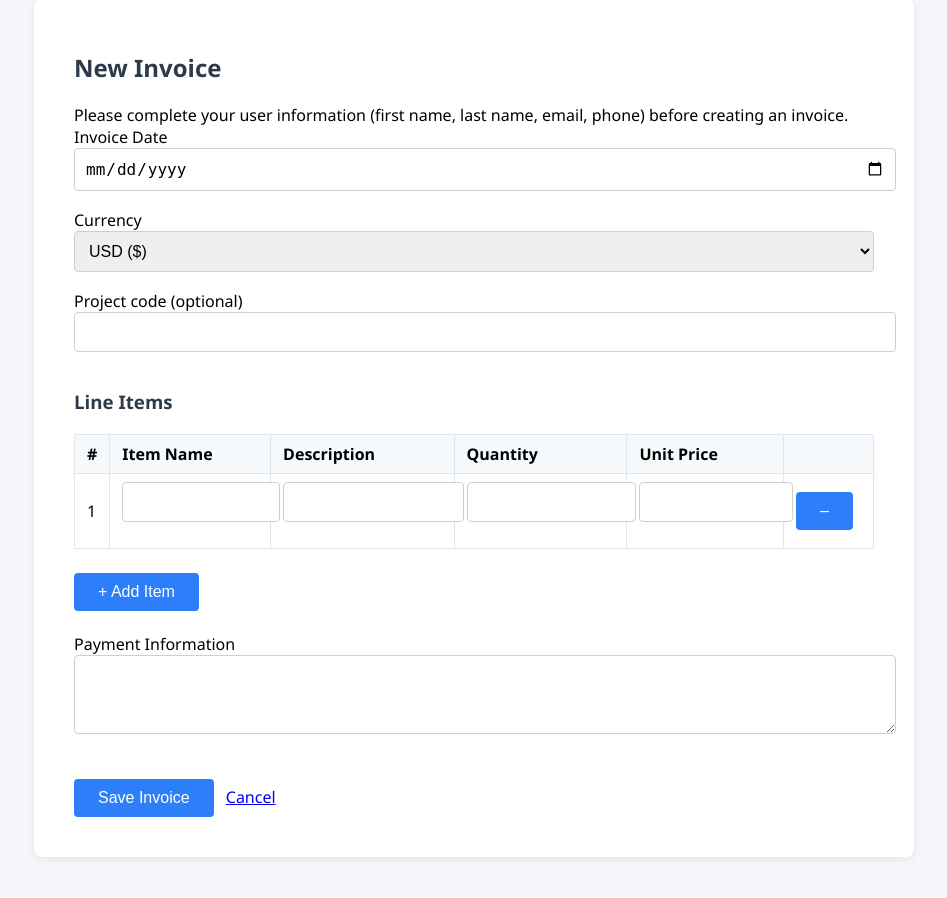
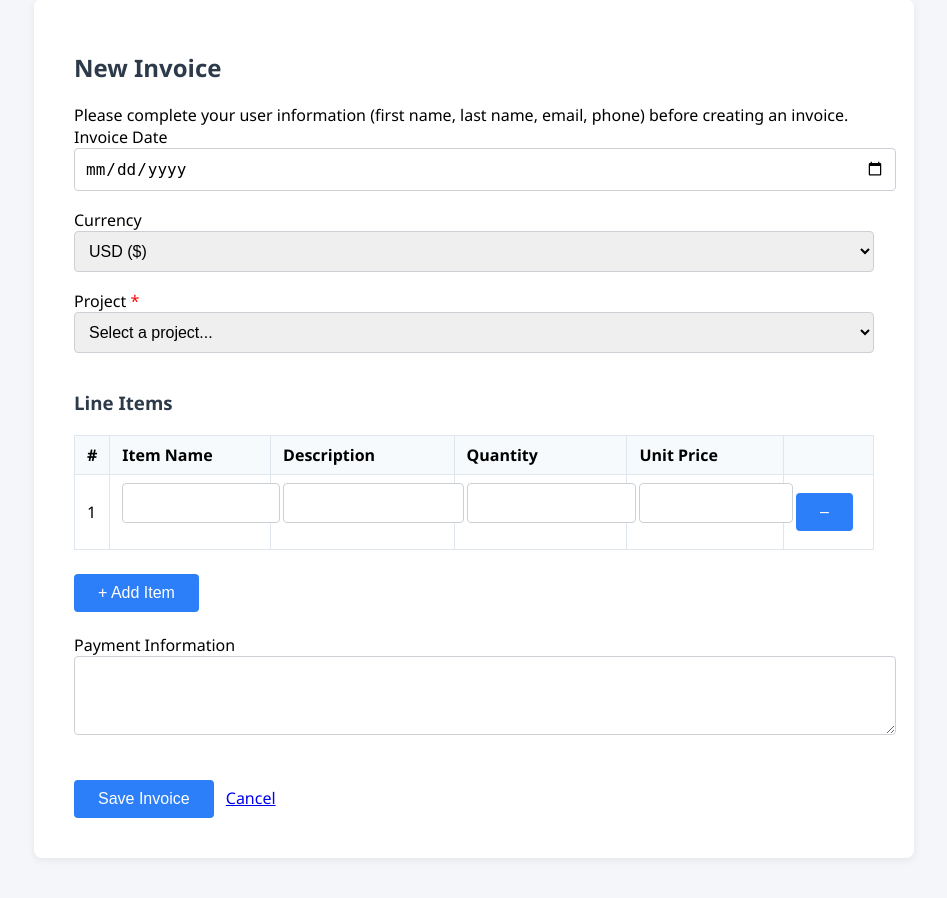
Before and after one commit to Tellesy/invoice-maker-lite, a Flask app: page /invoices/new in a window 1280 px wide. Shown: the part 41-939 px from the top of the page, without its empty margins (166-1113 px from the left). Before the commit the page ends 902 px from the top, so only its background shows below. Run offline with Flask 3, Linux system fonts and the light colour scheme; the visitor is signed in with stand-in values (Sample User, id 1); data comes from the database, SQL or seed files in the repository; data that the repository does not hold is empty.

Commit message:
feat: add Project model and replace project_code with project_id foreign key

```diff
--- a/app.py
+++ b/app.py
@@ -236,39 +236,25 @@
 @app.route('/invoices/new', methods=['GET', 'POST'])
 @login_required
 def new_invoice():
+    from models import Project
     user = User.query.get(session['user_id'])
     user_info_incomplete = not all([
         user.first_name, user.last_name, user.email, user.phone_number
     ])
+    projects = Project.query.all()
     if request.method == 'POST':
         if user_info_incomplete:
             flash('Please complete your user information before creating an invoice.', 'error')
-            return render_template('invoice_form.html', currencies=CURRENCIES, user_info_incomplete=True)
-        # Get fields
+            return render_template('invoice_form.html', currencies=CURRENCIES, user_info_incomplete=True, projects=projects)
         currency = request.form['currency']
-        project_code = request.form.get('project_code') or None
-        date_str = request.form['date']
+        project_id = request.form.get('project_id', type=int)
+        if not project_id or not Project.query.get(project_id):
+            flash('Please select a valid project.', 'error')
+            return render_template('invoice_form.html', currencies=CURRENCIES, user_info_incomplete=user_info_incomplete, projects=projects)
+        # Generate unique invoice number
         from datetime import datetime
-        try:
-            invoice_date = datetime.strptime(date_str, '%Y-%m-%d').date()
-        except Exception:
-            invoice_date = date.today()
-        payment_info = request.form.get('payment_info')
-        item_names = request.form.getlist('item_name')
-        descriptions = request.form.getlist('description')
-        quantities = request.form.getlist('quantity')
-        unit_prices = request.form.getlist('unit_price')
-        line_items = []
-        for name, desc, qty, price in zip(item_names, descriptions, quantities, unit_prices):
-            if name.strip():
-                line_items.append({
-                    'item_name': name.strip(),
-                    'description': desc.strip(),
-                    'quantity': float(qty or 0),
-                    'unit_price': float(price or 0),
-                })
-        # Generate invoice number
         import random, string
+        invoice_date = date.fromisoformat(request.form['date'])
         yyyymm = invoice_date.strftime('%Y%m')
         initials = (user.first_name[0] if user.first_name else '') + (user.last_name[0] if user.last_name else '')
         initials = initials.upper()
@@ -282,29 +268,33 @@
                 break
         else:
             flash('Could not generate unique invoice number. Try again.', 'error')
-            return render_template('invoice_form.html', currencies=CURRENCIES, user_info_incomplete=False)
-        # Save invoice
+            return render_template('invoice_form.html', currencies=CURRENCIES, user_info_incomplete=user_info_incomplete, projects=projects)
         invoice = Invoice(
             invoice_number=invoice_number,
             date=invoice_date,
             currency=currency,
-            project_code=project_code,
-            payment_info=payment_info
+            project_id=project_id,
+            payment_info=request.form.get('payment_info'),
         )
         db.session.add(invoice)
         db.session.flush()  # Get invoice.id
-        for item in line_items:
-            db.session.add(InvoiceLine(
-                invoice_id=invoice.id,
-                item_name=item['item_name'],
-                description=item['description'],
-                quantity=item['quantity'],
-                unit_price=item['unit_price']
-            ))
+        # Add line items (same as before)
+        descriptions = request.form.getlist('description')
+        quantities = request.form.getlist('quantity')
+        unit_prices = request.form.getlist('unit_price')
+        item_names = request.form.getlist('item_name')
+        for name, desc, qty, price in zip(item_names, descriptions, quantities, unit_prices):
+            if name.strip():
+                db.session.add(InvoiceLine(
+                    invoice_id=invoice.id,
+                    item_name=name.strip(),
+                    description=desc.strip(),
+                    quantity=float(qty or 0),
+                    unit_price=float(price or 0)
+                ))
         db.session.commit()
         return redirect(url_for('invoice_detail', invoice_id=invoice.id))
-    return render_template('invoice_form.html', currencies=CURRENCIES, user_info_incomplete=user_info_incomplete)
-
+    return render_template('invoice_form.html', currencies=CURRENCIES, user_info_incomplete=user_info_incomplete, projects=projects)
 
 @app.route('/invoices/<int:invoice_id>')
 @login_required
@@ -317,21 +307,27 @@
 @app.route('/invoices/<int:invoice_id>/edit', methods=['GET', 'POST'])
 @login_required
 def edit_invoice(invoice_id):
+    from models import Project
     invoice = Invoice.query.get_or_404(invoice_id)
-
+    projects = Project.query.all()
     if request.method == 'POST':
-
         invoice.currency = request.form['currency']
-        invoice.project_code = request.form.get('project_code') or None
+        project_id = request.form.get('project_id', type=int)
+        if not project_id or not Project.query.get(project_id):
+            flash('Please select a valid project.', 'error')
+            return render_template('invoice_form.html', invoice=invoice, currencies=CURRENCIES, projects=projects)
+        invoice.project_id = project_id
         # Remove old lines
         InvoiceLine.query.filter_by(invoice_id=invoice.id).delete()
+        item_names = request.form.getlist('item_name')
         descriptions = request.form.getlist('description')
         quantities = request.form.getlist('quantity')
         unit_prices = request.form.getlist('unit_price')
-        for desc, qty, price in zip(descriptions, quantities, unit_prices):
-            if desc.strip():
+        for name, desc, qty, price in zip(item_names, descriptions, quantities, unit_prices):
+            if name.strip():
                 db.session.add(InvoiceLine(
                     invoice_id=invoice.id,
+                    item_name=name.strip(),
                     description=desc.strip(),
                     quantity=float(qty or 0),
                     unit_price=float(price or 0)
--- a/templates/invoice_form.html
+++ b/templates/invoice_form.html
@@ -13,8 +13,15 @@
         <option value="{{ code }}" {% if invoice and invoice.currency == code %}selected{% endif %}>{{ code }} ({{ sign }})</option>
         {% endfor %}
     </select>
-    <label for="project_code">Project code (optional)</label>
-    <input type="text" name="project_code" id="project_code" value="{{ invoice.project_code if invoice and invoice.project_code else '' }}">
+    <label for="project_id">Project <span style="color:red">*</span></label>
+    <select name="project_id" id="project_id" required>
+        <option value="" disabled {% if not invoice or not invoice.project_id %}selected{% endif %}>Select a project...</option>
+        {% for project in projects %}
+            <option value="{{ project.id }}" {% if invoice and invoice.project_id == project.id %}selected{% endif %}>
+                {{ project.code }} - {{ project.name }}
+            </option>
+        {% endfor %}
+    </select>
     <h3>Line Items</h3>
     <table id="line-items-table">
         <thead>
```
Also changed, not shown: add_sample_projects.py (added, +15 -0 lines), models.py (+11 -1 lines), 1 other file.
